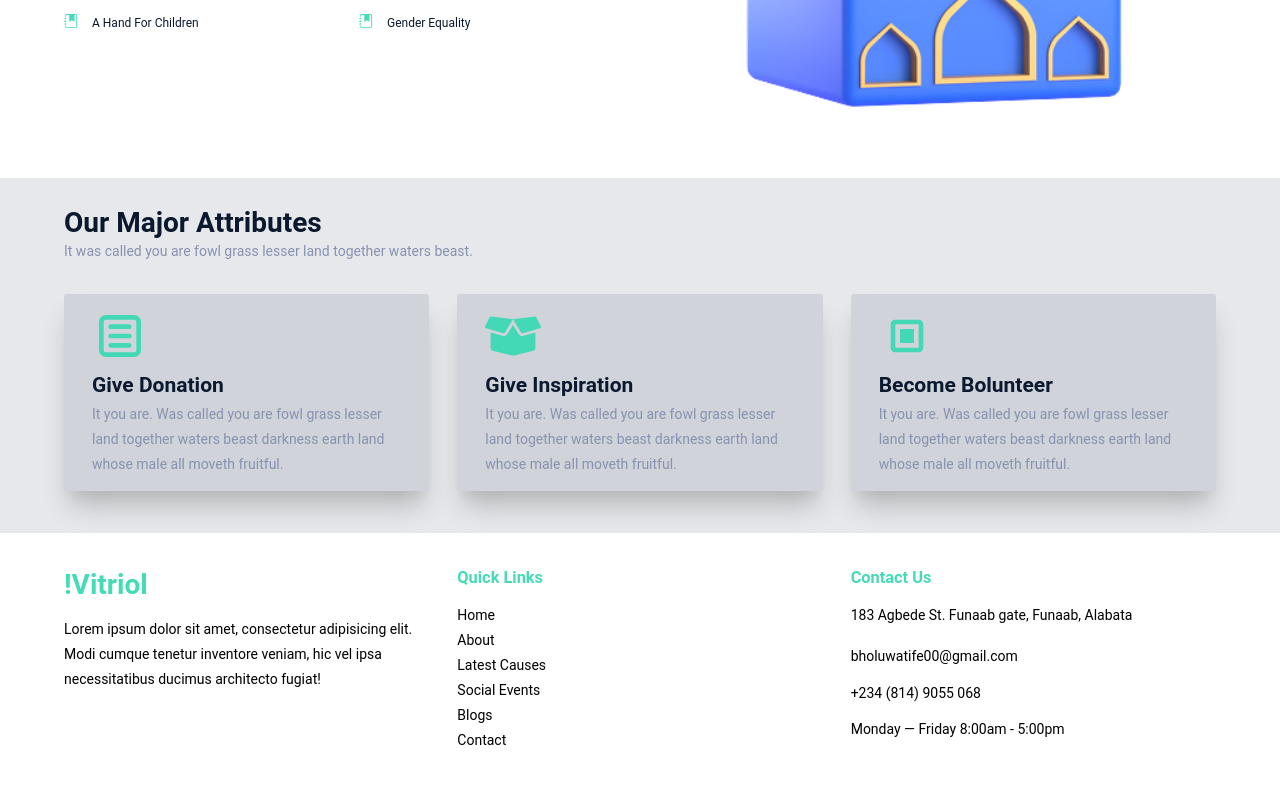
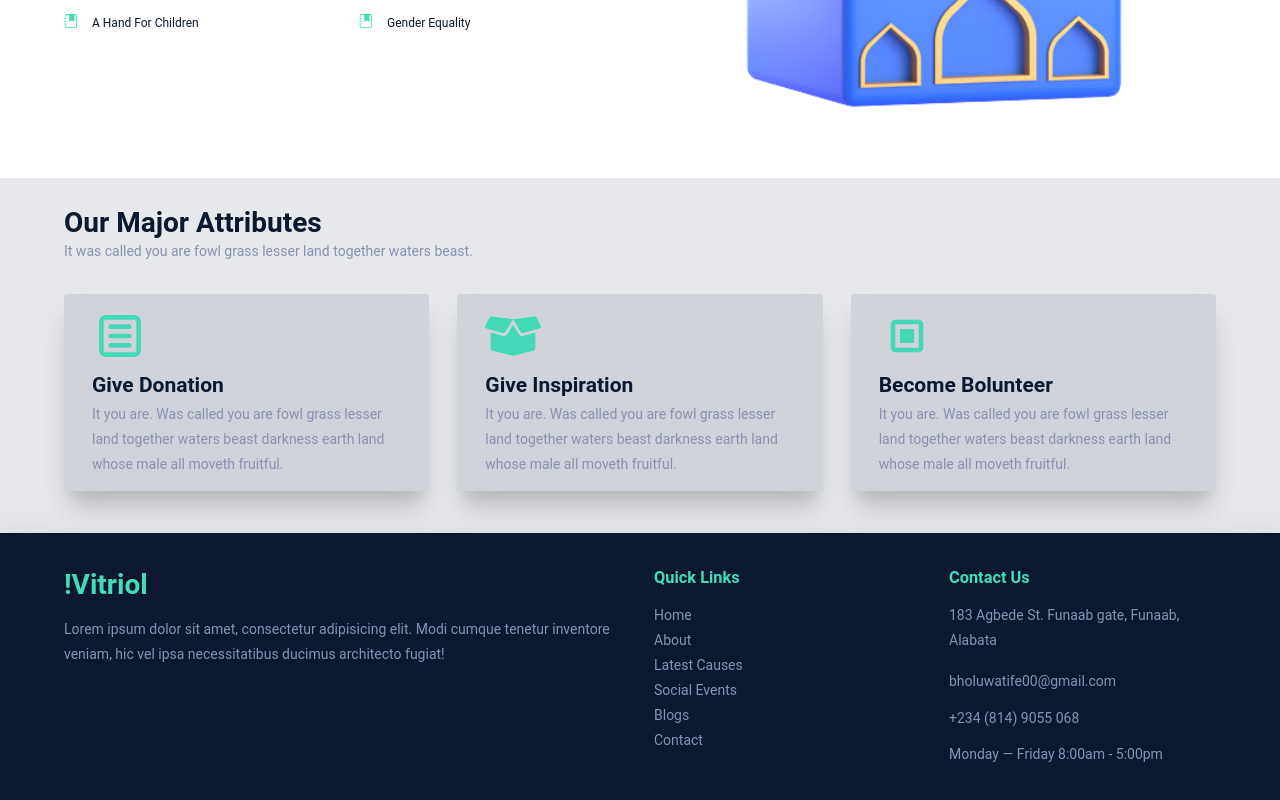
Before and after one commit to blyncnov/-Vitriol, a Next.js app: page / in a window 1280 px wide. Shown: the part 895-1695 px from the top of the page. Built offline with nearby package versions, Linux system fonts and the light colour scheme.

Commit message:
anti vitriol charity webapplication v17 footer color

```diff
--- a/components/Footer.jsx
+++ b/components/Footer.jsx
@@ -9,46 +9,52 @@ import {
   FlexBoxToRow
 } from "../styles/constants/Constants"
 
+import { FooterContainer } from "../styles/styled/Footer"
+
 const Footer = () => {
   return (
-    <div>
+    <>
+      <FooterContainer>
         <Constraints>
           <Section>
             <SectionInner align="flex-start">
               <Divider>
                 <h1><span>!Vitriol</span></h1>
                 <br />
-              <Paragraph>
+                <Paragraph color="#8892B0">
                   Lorem ipsum dolor sit amet, consectetur adipisicing elit.
                   Modi cumque tenetur inventore veniam, hic vel ipsa
                   necessitatibus ducimus architecto fugiat!
                 </Paragraph>
                 <br />
               </Divider>
-
+              <SectionInner align="flex-start">
                 <Divider>
                   <h3><span>Quick Links</span></h3>
                   <br />
                   {NavigationLists.map((item) => {
-                return <Paragraph key={item.id}><a style={{ color: "inherit" }} href={item.navigate}>{item.name}</a></Paragraph>
+                    return <Paragraph color="#8892B0" key={item.id}><a style={{ color: "inherit" }} href={item.navigate}>{item.name}</a></Paragraph>
                   })}
                 </Divider>
 
                 <Divider >
                   <h3><span>Contact Us</span></h3>
                   <br />
-              <Paragraph>183 Agbede St. Funaab gate, Funaab, Alabata</Paragraph>
+                  <Paragraph color="#8892B0">183 Agbede St. Funaab gate, Funaab, Alabata</Paragraph>
                   <br />
-              <Paragraph>bholuwatife00@gmail.com</Paragraph>
+                  <Paragraph color="#8892B0">bholuwatife00@gmail.com</Paragraph>
                   <br />
                   <li>+234 (814) 9055 068</li>
                   <br />
-              <Paragraph>	Monday — Friday 8:00am - 5:00pm</Paragraph>
+                  <Paragraph color="#8892B0">	Monday — Friday 8:00am - 5:00pm</Paragraph>
                 </Divider>
+              </SectionInner>
+
             </SectionInner>
           </Section>
         </Constraints>
-    </div>
+      </FooterContainer>
+    </>
   )
 }
 
--- /dev/null
+++ b/styles/styled/Footer.js
@@ -0,0 +1,11 @@
+import styled from "styled-components"
+
+export const FooterContainer  = styled.div`
+width: auto;
+background-color: #0A192F;
+position: relative;
+box-shadow: rgba(100, 100, 111, 0.2) 0px 7px 29px 0px;
+color: #8892B0 !important;
+`
+
+export default FooterContainer
```
Lines whose indentation alone changed are shown as unchanged.
